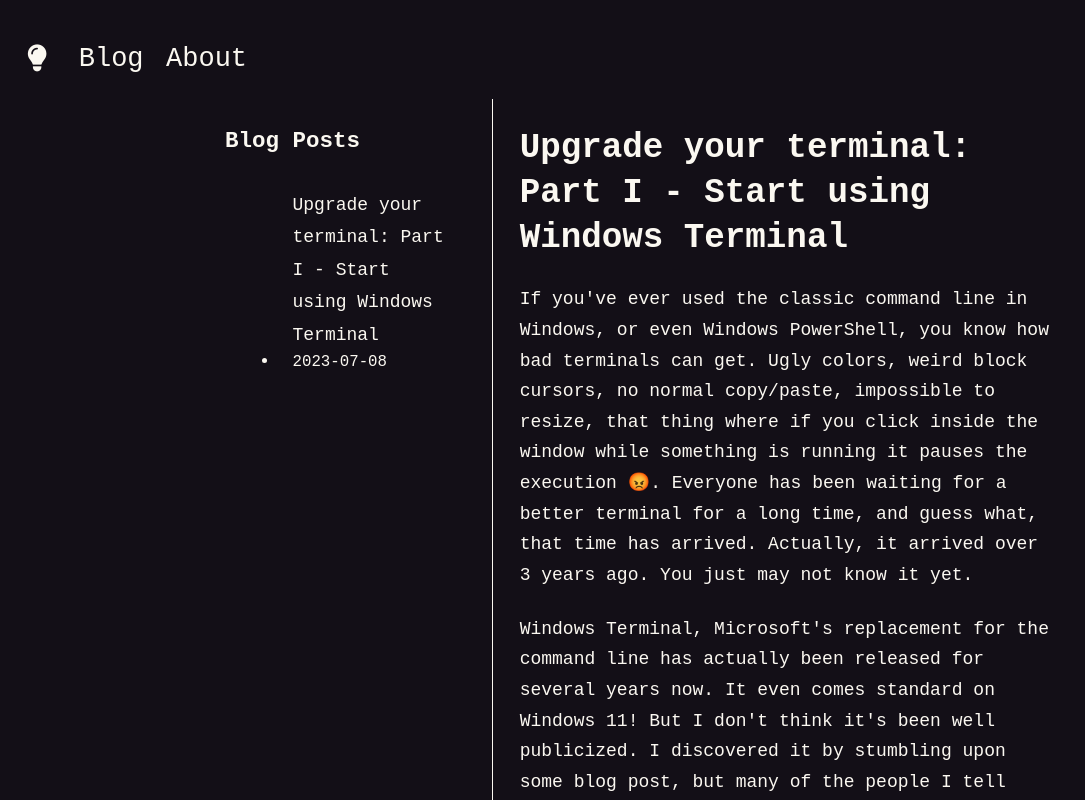
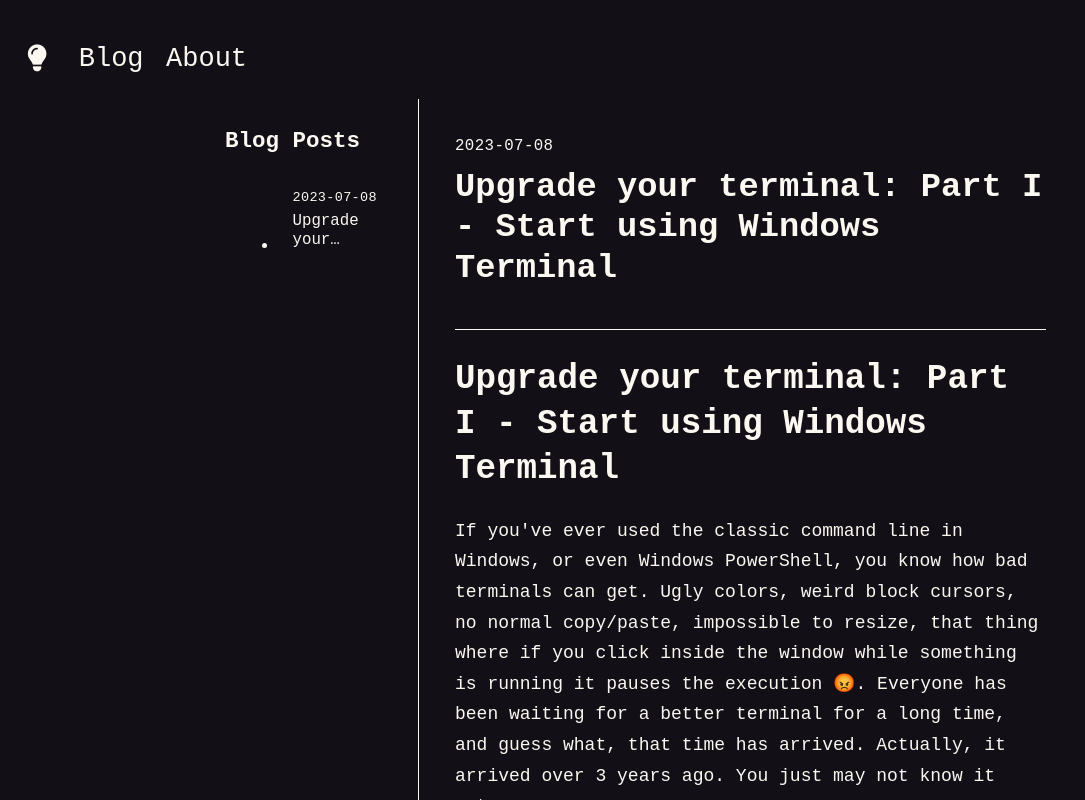
Before and after one commit to philhd/phil-site-next, a Next.js app: page /blog in a window 1280 px wide. Shown: the top 800 px of the page, without its empty margins (0-1085 px from the left). Built offline with nearby package versions, Linux system fonts and the light colour scheme.

Commit message:
style tweaks 1

```diff
--- a/src/app/blog/blog-client.tsx
+++ b/src/app/blog/blog-client.tsx
@@ -14,9 +14,9 @@
     return (
         <div className="flex min-h-screen">
             {/* Left Pane - Post Index */}
-            <div className="w-1/3 bg-gray-50 dark:bg-gray-900 p-6 border-r border-gray-200 dark:border-gray-700">
+            <div className="w-1/4 bg-gray-50 dark:bg-gray-900 p-6 border-r border-gray-200 dark:border-gray-700">
                 <h2 className="text-xl font-bold mb-4 text-gray-900 dark:text-gray-100">Blog Posts</h2>
-                <ul className="space-y-2">
+                <ul className="space-y-3">
                     {posts.map((post) => (
                         <li key={post.slug}>
                             <button
@@ -27,8 +27,10 @@
                                         : 'hover:bg-gray-100 dark:hover:bg-gray-800 text-gray-700 dark:text-gray-300'
                                 }`}
                             >
-                                <div className="font-medium">{post.title}</div>
-                                <div className="text-sm text-gray-500 dark:text-gray-400">{post.date}</div>
+                                <div className="text-xs font-mono text-gray-400 dark:text-gray-500 mb-1 uppercase tracking-wide">
+                                    {post.date}
+                                </div>
+                                <div className="font-medium text-sm leading-tight line-clamp-2">{post.title}</div>
                             </button>
                         </li>
                     ))}
@@ -36,10 +38,20 @@
             </div>
 
             {/* Right Pane - Post Content */}
-            <div className="flex-1 p-6">
+            <div className="flex-1 p-8 max-w-4xl">
                 {selectedPost ? (
-                    <div className="prose dark:prose-invert max-w-none">
-                        <ReactMarkdown>{selectedPost.content}</ReactMarkdown>
+                    <div>
+                        <div className="mb-6 border-b border-gray-200 dark:border-gray-700 pb-4">
+                            <div className="text-sm font-mono text-gray-500 dark:text-gray-400 mb-2 uppercase tracking-wide">
+                                {selectedPost.date}
+                            </div>
+                            <h1 className="text-3xl font-bold text-gray-900 dark:text-gray-100">
+                                {selectedPost.title}
+                            </h1>
+                        </div>
+                        <div className="prose dark:prose-invert max-w-none">
+                            <ReactMarkdown>{selectedPost.content}</ReactMarkdown>
+                        </div>
                     </div>
                 ) : (
                     <div className="text-gray-500 dark:text-gray-400">Select a post to read</div>
```
